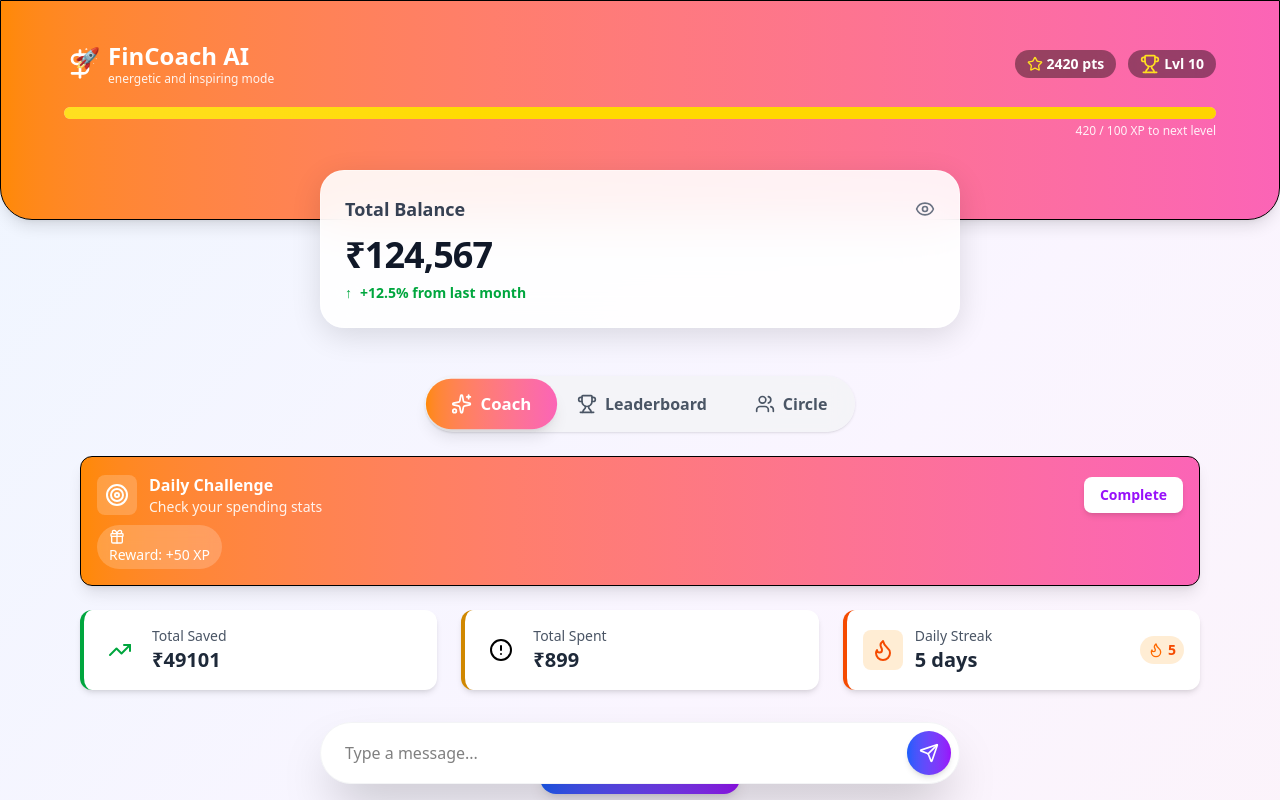
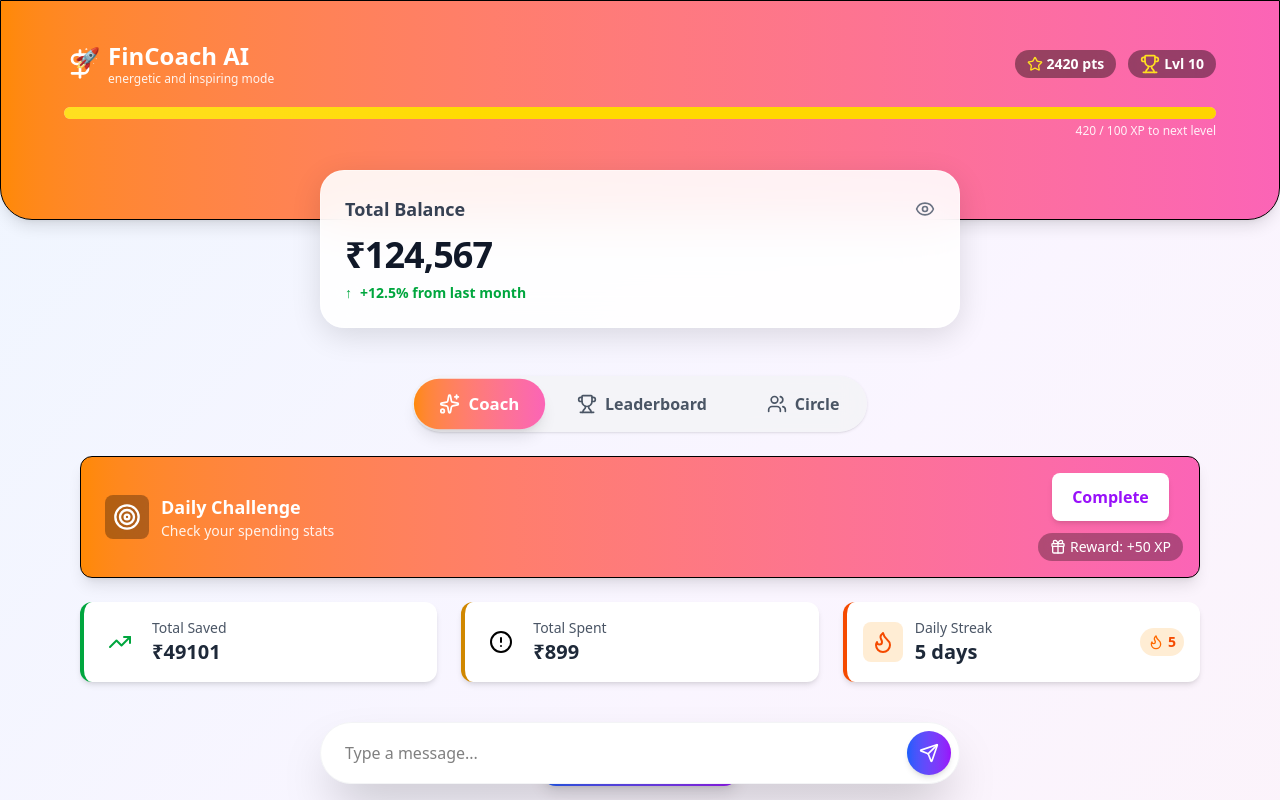
Before and after one commit to KrishShah0505/arth-sarthi, a React (Vite) app in the folder my-app/: page / in a window 1280 px wide. Both pictures are taken after a click on the button "🚀 Continue as Demo User". Shown: the top 800 px of the page. Built offline with nearby package versions, Linux system fonts and the light colour scheme.

Commit message:
Ui changes

```diff
--- a/my-app/src/components/DailyChallenge.jsx
+++ b/my-app/src/components/DailyChallenge.jsx
@@ -1,26 +1,30 @@
 import React from 'react';
 import { Target, Gift } from 'lucide-react';
-import { moodProfiles } from '../data/financialData'; // import your moodProfiles
+import { moodProfiles } from '../data/financialData';
 
 const DailyChallenge = ({ challenge, onComplete, completed, mood = 'motivational' }) => {
   const moodColor = moodProfiles[mood]?.color || 'from-purple-500 to-pink-500';
 
   return (
-    <div className={`bg-gradient-to-r ${moodColor} text-white p-4 rounded-xl shadow-lg mx-2 md:mx-0 border-1 border-black`}>
-      <div className="flex flex-col sm:flex-row items-start sm:items-center justify-between gap-3">
-        <div className="flex items-center gap-3 flex-1">
-          <div className="bg-white/20 p-2 rounded-lg backdrop-blur-sm shrink-0">
-            <Target className="w-5 h-5 md:w-6 md:h-6" />
+    <div className={`bg-gradient-to-r ${moodColor} text-white p-4 rounded-xl shadow-lg mx-2 md:mx-0 border border-black`}>
+      <div className="flex flex-col sm:flex-row items-start justify-between gap-3">
+        {/* Left section: Icon + Text */}
+        <div className="flex items-center gap-3 flex-1 mt-5 ml-2">
+          <div className="bg-black/30 p-2 rounded-lg backdrop-blur-sm shrink-0">
+            <Target className="w-7 h-7 md:w-7 md:h-7" />
           </div>
           <div>
-            <p className="font-bold text-sm md:text-base">Daily Challenge</p>
-            <p className="text-xs md:text-sm opacity-90">{challenge}</p>
+            <p className="font-bold text-lg md:text-lg">Daily Challenge</p>
+            <p className="text-sm md:text-sm opacity-90">{challenge}</p>
           </div>
         </div>
+
+        {/* Right section: Complete button + Reward */}
+        <div className="flex flex-col items-center gap-2">
           <button
             onClick={onComplete}
             disabled={completed}
-          className={`w-full sm:w-auto px-4 py-2 rounded-lg font-bold text-sm transition-all ${
+            className={`px-5 py-3 rounded-lg font-bold text-md transition-all ${
               completed
                 ? 'bg-green-400 cursor-not-allowed'
                 : 'bg-white text-purple-600 hover:scale-105 shadow-md'
@@ -28,14 +32,16 @@ const DailyChallenge = ({ challenge, onComplete, completed, mood = 'motivational
           >
             {completed ? '✓ Done' : 'Complete'}
           </button>
-      </div>
+
           {!completed && (
-        <div className="mt-2 text-xs md:text-sm flex items-center gap-1 bg-white/20 inline-block px-3 py-1 rounded-full backdrop-blur-sm">
+            <div className="flex items-center gap-1 bg-black/30 px-3 py-1 rounded-full backdrop-blur-sm text-xs md:text-sm mt-1">
               <Gift className="w-3 h-3 md:w-4 md:h-4" />
               <span>Reward: +50 XP</span>
             </div>
           )}
         </div>
+      </div>
+    </div>
   );
 };
 
--- a/my-app/src/components/NavigationTabs.jsx
+++ b/my-app/src/components/NavigationTabs.jsx
@@ -13,7 +13,7 @@ const NavigationTabs = ({ activeTab, setActiveTab, mood = "motivational" }) => {
 
   return (
     <div className="flex justify-center gap-2 mb-6 w-full px-2">
-      <div className="flex w-full md:w-auto bg-gray-100/70 backdrop-blur-md p-1 rounded-full overflow-x-auto md:overflow-visible shadow-sm">
+      <div className="flex w-full gap-3 md:w-auto bg-gray-100/70 backdrop-blur-md p-1 rounded-full overflow-x-auto md:overflow-visible shadow-sm">
         {tabs.map(tab => (
           <button
             key={tab.id}
```
Lines whose indentation alone changed are shown as unchanged.
